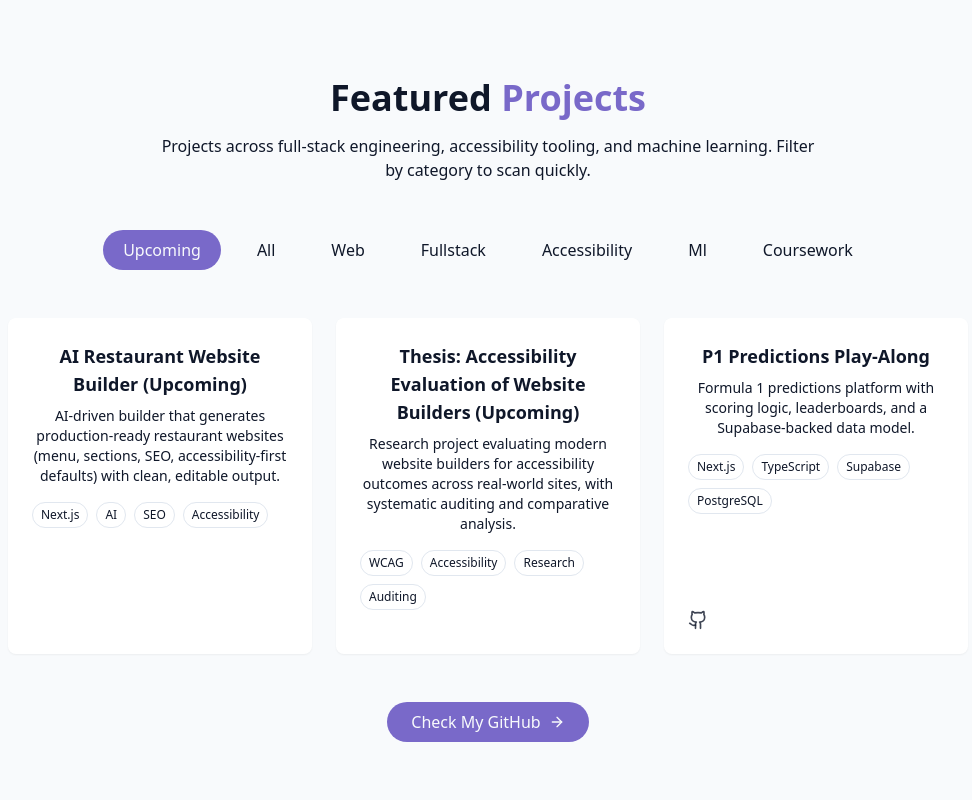
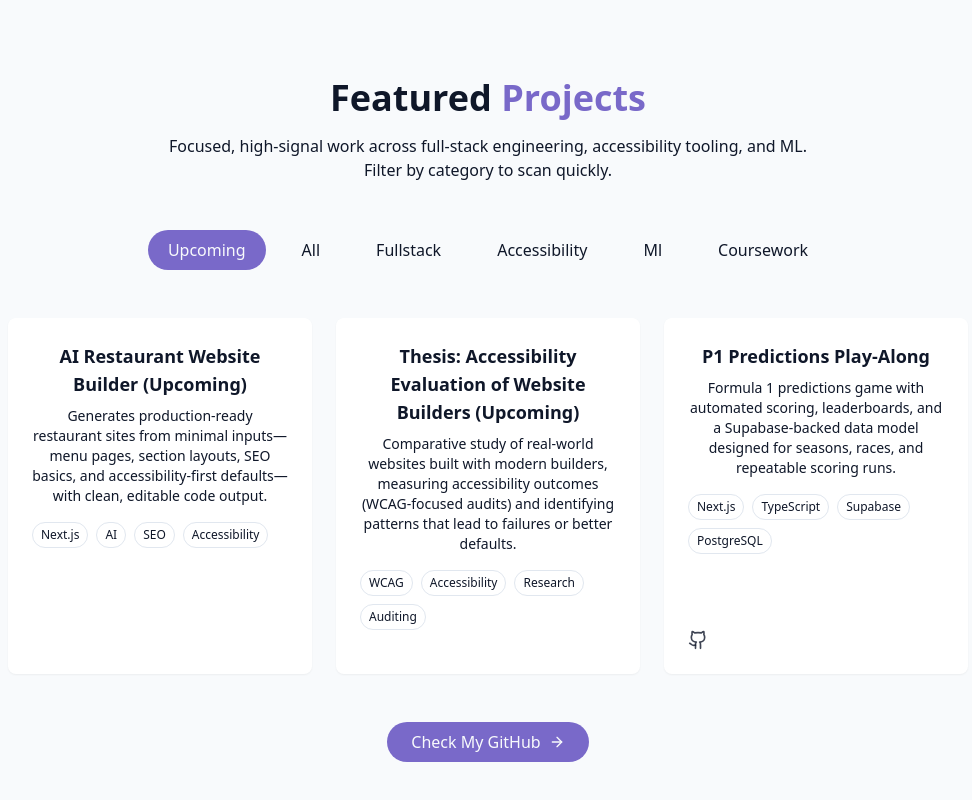
Before and after one commit to abdulksyed10/My-Portfolio-Website, a React (Vite) app: page / in a window 1280 px wide. Shown: the part 2758-3558 px from the top of the page, without its empty margins (152-1124 px from the left). Built offline with nearby package versions, Linux system fonts and the light colour scheme.

Commit message:
updated project descriptions

```diff
--- a/src/components/ProjectsSection.jsx
+++ b/src/components/ProjectsSection.jsx
@@ -7,7 +7,7 @@ const upcomingProjects = [
     id: "ai-restaurant-website-builder",
     title: "AI Restaurant Website Builder (Upcoming)",
     description:
-      "AI-driven builder that generates production-ready restaurant websites (menu, sections, SEO, accessibility-first defaults) with clean, editable output.",
+      "Generates production-ready restaurant sites from minimal inputs—menu pages, section layouts, SEO basics, and accessibility-first defaults—with clean, editable code output.",
     tags: ["Next.js", "AI", "SEO", "Accessibility"],
     category: "fullstack",
     demoUrl: "#",
@@ -17,7 +17,7 @@ const upcomingProjects = [
     id: "thesis-website-builders-accessibility",
     title: "Thesis: Accessibility Evaluation of Website Builders (Upcoming)",
     description:
-      "Research project evaluating modern website builders for accessibility outcomes across real-world sites, with systematic auditing and comparative analysis.",
+      "Comparative study of real-world websites built with modern builders, measuring accessibility outcomes (WCAG-focused audits) and identifying patterns that lead to failures or better defaults.",
     tags: ["WCAG", "Accessibility", "Research", "Auditing"],
     category: "accessibility",
     demoUrl: "#",
@@ -27,7 +27,7 @@ const upcomingProjects = [
     id: "p1-predictions",
     title: "P1 Predictions Play-Along",
     description:
-      "Formula 1 predictions platform with scoring logic, leaderboards, and a Supabase-backed data model.",
+      "Formula 1 predictions game with automated scoring, leaderboards, and a Supabase-backed data model designed for seasons, races, and repeatable scoring runs.",
     tags: ["Next.js", "TypeScript", "Supabase", "PostgreSQL"],
     category: "fullstack",
     demoUrl: "#",
@@ -36,160 +36,83 @@ const upcomingProjects = [
 ];
 
 const projects = [
-  // ===== Working on now =====
-  {
-    id: "my-portfolio-website",
-    title: "Portfolio Website",
-    description:
-      "Personal portfolio site focused on clean UI, performance, and accessibility-friendly design.",
-    tags: ["React", "Vite", "TailwindCSS"],
-    category: "web",
-    demoUrl: "https://www.abdulkalamsyed.com/",
-    githubUrl: "https://github.com/abdulksyed10/My-Portfolio-Website",
-  },
-  // {
-  //   id: "p1-predictions",
-  //   title: "P1 Predictions Play-Along",
-  //   description:
-  //     "Formula 1 predictions platform with scoring logic, leaderboards, and a Supabase-backed data model.",
-  //   tags: ["Next.js", "TypeScript", "Supabase", "PostgreSQL"],
-  //   category: "fullstack",
-  //   demoUrl: "#",
-  //   githubUrl: "https://github.com/abdulksyed10/P1withMattTommy-PredictionsPlayAlong",
-  // },
+  // ===== High-signal, actively relevant =====
   {
     id: "figma-plugin-tool",
     title: "Figma Accessibility Checker (Rules + AI)",
     description:
-      "Figma plugin that flags WCAG issues (contrast, small text, tap targets, missing alt text) with optional AI fix suggestions.",
+      "Figma plugin that detects common WCAG issues—color contrast, small text, tap targets, and missing alt text—and generates actionable fix suggestions (with optional AI support).",
     tags: ["JavaScript", "Figma API", "WCAG", "Accessibility"],
     category: "accessibility",
     demoUrl: "#",
     githubUrl: "https://github.com/abdulksyed10/Figma-plugin-tool",
   },
-  {
-    id: "website-launch-timer",
-    title: "Website Launch Timer",
-    description:
-      "Simple launch/countdown site for “under construction” pages and portfolio rollout.",
-    tags: ["HTML", "CSS", "JavaScript"],
-    category: "web",
-    demoUrl: "#",
-    githubUrl: "https://github.com/abdulksyed10/Website_Launch_timer",
-  },
 
-  // ===== Showcase Projects (from your GitHub list) =====
   {
     id: "cs4800-expense-tracker",
-    title: "CS4800 Expense Tracker (Full App)",
+    title: "Expense Tracker (Full-Stack App)",
     description:
-      "End-to-end expense tracker with frontend + backend in a single repo.",
-    tags: ["JavaScript", "Python", "React Native", "Docker"],
+      "End-to-end expense tracking app with a full CRUD workflow, multi-surface UI, and containerized development to keep setup repeatable across machines.",
+    tags: ["React Native", "Python", "Docker", "APIs"],
     category: "fullstack",
     demoUrl: "#",
     githubUrl: "https://github.com/CS4800-expense-tracker/Project",
   },
+
   {
-    id: "cs4200-final",
-    title: "CS4200 Final Project",
+    id: "berkshire-javafx",
+    title: "Berkshire Hathaway Redesign (JavaFX Desktop App)",
     description:
-      "Course final project with applied computing experimentation and implementation work.",
-    tags: ["Python"],
+      "Team redesign that re-implemented a legacy website experience as a JavaFX desktop application, focusing on cleaner structure, navigation, and UI modernization.",
+    tags: ["Java", "JavaFX", "UI Engineering"],
     category: "coursework",
     demoUrl: "#",
-    githubUrl: "https://github.com/abdulksyed10/CS4200FinalProject",
+    githubUrl:
+      "https://github.com/CS2450-Frontend-Redesign/Berkshire-Hathaway-Frontend-Redesign",
+  },
+
+  // ===== ML / CV (kept the ones that communicate a concrete theme) =====
+  {
+    id: "odlc",
+    title: "ODLC Machine Inferencing System",
+    description:
+      "Computer vision repo for object recognition workflows used across iterations—structured to support collaboration, reuse, and rapid experimentation on detection pipelines.",
+    tags: ["Python", "Computer Vision"],
+    category: "ml",
+    demoUrl: "#",
+    githubUrl: "https://github.com/MarcCruzs/ODLC_Machine_Inferencing_System",
   },
   {
+    id: "compsci273a",
+    title: "ML Coursework & Experiments (CompSci273A)",
+    description:
+      "Collection of machine learning experiments and notebooks covering model training, evaluation, and iteration—kept as a single curated ML bucket instead of many small repos.",
+    tags: ["Python", "Jupyter", "Machine Learning"],
+    category: "ml",
+    demoUrl: "#",
+    githubUrl: "https://github.com/abdulksyed10/CompSci273A",
+  },
+
+  // ===== Optional: keep only if you want a “fun/extra” systems project =====
+  {
     id: "drive-thru",
-    title: "Los Pollos Hermanos Drive Thru System",
+    title: "Drive-Thru Order System (Los Pollos Hermanos)",
     description:
-      "Group project (fork) implementing drive-thru order flow and system logic.",
+      "Order-flow and system-logic implementation that models a drive-thru workflow end-to-end, focusing on state transitions and correctness in the ordering pipeline.",
     tags: ["Python"],
     category: "coursework",
     demoUrl: "#",
     githubUrl:
       "https://github.com/abdulksyed10/Los-Pollos-Hermanos-Drive-Thru-System",
   },
-  {
-    id: "odlc",
-    title: "ODLC Machine Inferencing System",
-    description:
-      "Object recognition + obstacle avoidance scripts repo used for collaboration and year-to-year reuse.",
-    tags: ["Python", "Computer Vision"],
-    category: "ml",
-    demoUrl: "#",
-    githubUrl: "https://github.com/MarcCruzs/ODLC_Machine_Inferencing_System",
-  },
-  {
-    id: "berkshire-javafx",
-    title: "Berkshire Hathaway Frontend Redesign (JavaFX)",
-    description:
-      "Team project to modernize a website as a desktop application using JavaFX.",
-    tags: ["Java", "JavaFX"],
-    category: "coursework",
-    demoUrl: "#",
-    githubUrl:
-      "https://github.com/CS2450-Frontend-Redesign/Berkshire-Hathaway-Frontend-Redesign",
-  },
-  {
-    id: "stock-ai-aws",
-    title: "Stock Trading AI (AWS Hosted)",
-    description: "Team/course project for a stock trading AI hosted on AWS.",
-    tags: ["JavaScript", "AWS"],
-    category: "ml",
-    demoUrl: "#",
-    githubUrl: "https://github.com/DaJoesh/CS4650-AWS-Project",
-  },
-  {
-    id: "cs4250-group",
-    title: "CS4250.01 Group Project",
-    description: "Group repo with applied Python implementation work.",
-    tags: ["Python"],
-    category: "coursework",
-    demoUrl: "#",
-    githubUrl: "https://github.com/Jman316b/CS4250.01-Group-Project",
-  },
-
-  // ===== Additional active / recent (public) =====
-  {
-    id: "compsci273a",
-    title: "CompSci273A",
-    description:
-      "Machine learning coursework and experiments (notebooks and supporting work).",
-    tags: ["Jupyter", "Python", "ML"],
-    category: "ml",
-    demoUrl: "#",
-    githubUrl: "https://github.com/abdulksyed10/CompSci273A",
-  },
-  {
-    id: "cs273a-final",
-    title: "CS273A Final Project",
-    description: "Final project repo for ML coursework with notebooks and results.",
-    tags: ["Jupyter", "Python", "ML"],
-    category: "ml",
-    demoUrl: "#",
-    githubUrl: "https://github.com/abdulksyed10/CS273A-FinalProject",
-  },
 ];
 
-// Add "upcoming" as a filter, keep "all", and ensure "upcoming" appears first.
-const categories = [
-  "upcoming",
-  "all",
-  "web",
-  "fullstack",
-  "accessibility",
-  "ml",
-  "coursework",
-];
+const categories = ["upcoming", "all", "fullstack", "accessibility", "ml", "coursework"];
 
 export const ProjectsSection = () => {
   const [activeCategory, setActiveCategory] = useState("upcoming");
 
-  const allProjects = useMemo(
-    () => [...upcomingProjects, ...projects],
-    []
-  );
+  const allProjects = useMemo(() => [...upcomingProjects, ...projects], []);
 
   const filteredProjects = useMemo(() => {
     if (activeCategory === "upcoming") return upcomingProjects;
@@ -205,7 +128,7 @@ export const ProjectsSection = () => {
         </h2>
 
         <p className="text-center text-muted-foreground mb-12 max-w-2xl mx-auto">
-          Projects across full-stack engineering, accessibility tooling, and machine learning.
+          Focused, high-signal work across full-stack engineering, accessibility tooling, and ML.
           Filter by category to scan quickly.
         </p>
 
```
